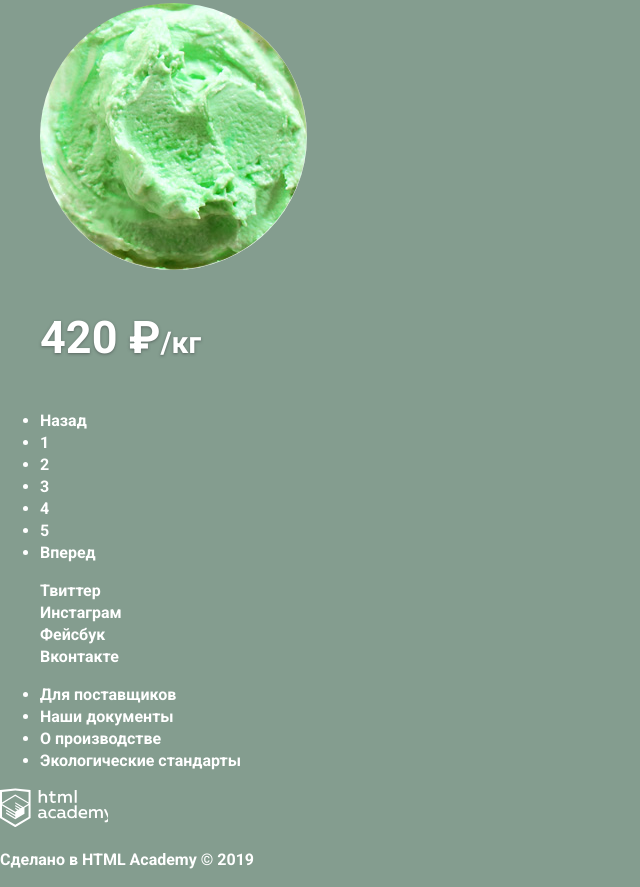
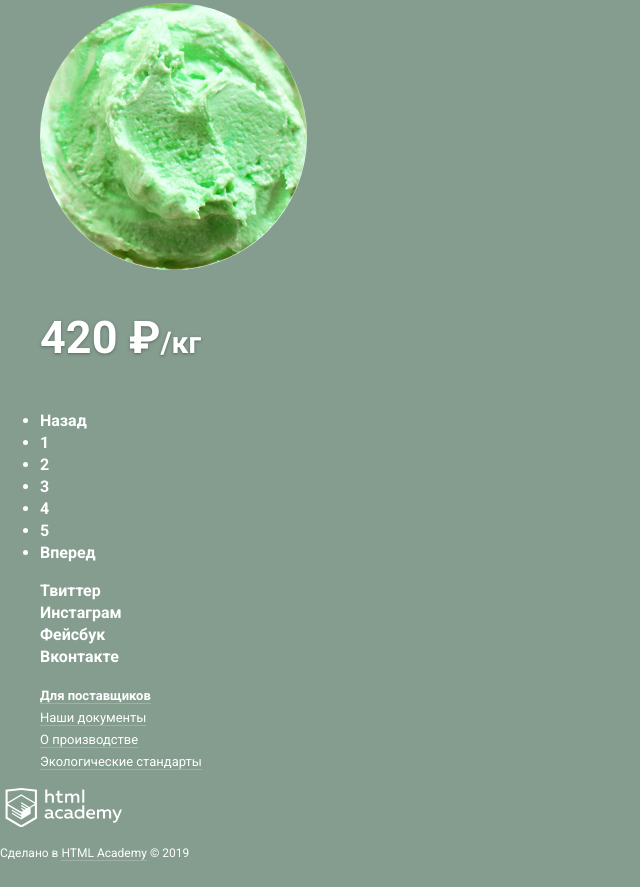
Before and after one commit to Ojiobo/1046437-gllacy-25, a plain HTML site: page catalog.html in a window 1280 px wide. Shown: the part 6017-6904 px from the top of the page, without its empty margins (0-640 px from the left). Drawn offline with Linux system fonts and the light colour scheme.

Commit message:
Сделал стизизацию подвала

```diff
--- a/catalog.html
+++ b/catalog.html
@@ -370,7 +370,7 @@
 
       <div class="copyright">
         <a class="copyright__link" href="https://htmlacademy.ru/intensive/htmlcss" aria-label="Логотип HTML Academy">
-          <img class="copyright__logo" src="img/logo-htmlacademy-small.svg" width="108" height="39" alt="Логотип HTML Academy">
+          <img class="copyright__logo" src="img/logo-htmlacademy-small.svg" width="122" height="39" alt="Логотип HTML Academy">
         </a>
         <p class="copyright__text">Сделано в <a class="copyright__link" href="https://htmlacademy.ru/intensive/htmlcss">HTML Academy</a> © 2019</p>
       </div>
--- a/css/style.css
+++ b/css/style.css
@@ -28,6 +28,8 @@ body {
 	background-color: #849d8f;
 }
 
+/* Состояния для ссылок */
+
 a {
 	text-decoration: none;
 	color: #fff;
@@ -38,10 +40,16 @@ a {
 a.product__link:hover,
 a.product__link:active,
 a.preview__link:hover,
-a.preview__link:active {
+a.preview__link:active,
+a.helpful__link:hover,
+a.helpful__link:active,
+a.copyright__link:hover,
+a.copyright__link:active {
 	color: #ffbc9e;
 	border-color: #ffbc9e;
 }
+
+/* Состояния для текстовых полей */
 
 ::-webkit-input-placeholder {
 	color: #999;
@@ -169,12 +177,12 @@ button:active.btn::after {
 	font-weight: 400;
 }
 
-.dropdown-item-first__link {
+.catalog-dropdown__item:first-child .catalog-dropdown__link {
 	font-size: 14px;
 	font-weight: bold;
 }
 
-.dropdown-item-first {
+.catalog-dropdown__item:first-child {
 	border-bottom: 1px solid rgba(53, 53, 53, 0.2);
 }
 
@@ -455,3 +463,35 @@ button:active.btn::after {
 .socials {
 	list-style: none;
 }
+
+/* Вспомогательные ссылки для пользователей */
+
+.helpful {
+	list-style: none;
+}
+
+.helpful .helpful__link {
+	font-size: 13px;
+	font-weight: 400;
+	line-height: 16px;
+	color: #fff;
+
+	border-bottom: 1px solid rgba(255, 255, 255, 0.2);
+}
+
+.helpful__item:first-child .helpful__link {
+	font-weight: bold;
+}
+
+/* Copyright */
+
+.copyright__text {
+	font-size: 12px;
+	font-weight: 400;
+	line-height: 16px;
+	color: #fff;
+}
+
+.copyright__text .copyright__link {
+	border-bottom: 1px solid rgba(255, 255, 255, 0.2);
+}
```
Also changed, not shown: index.html (+4 -4 lines).
